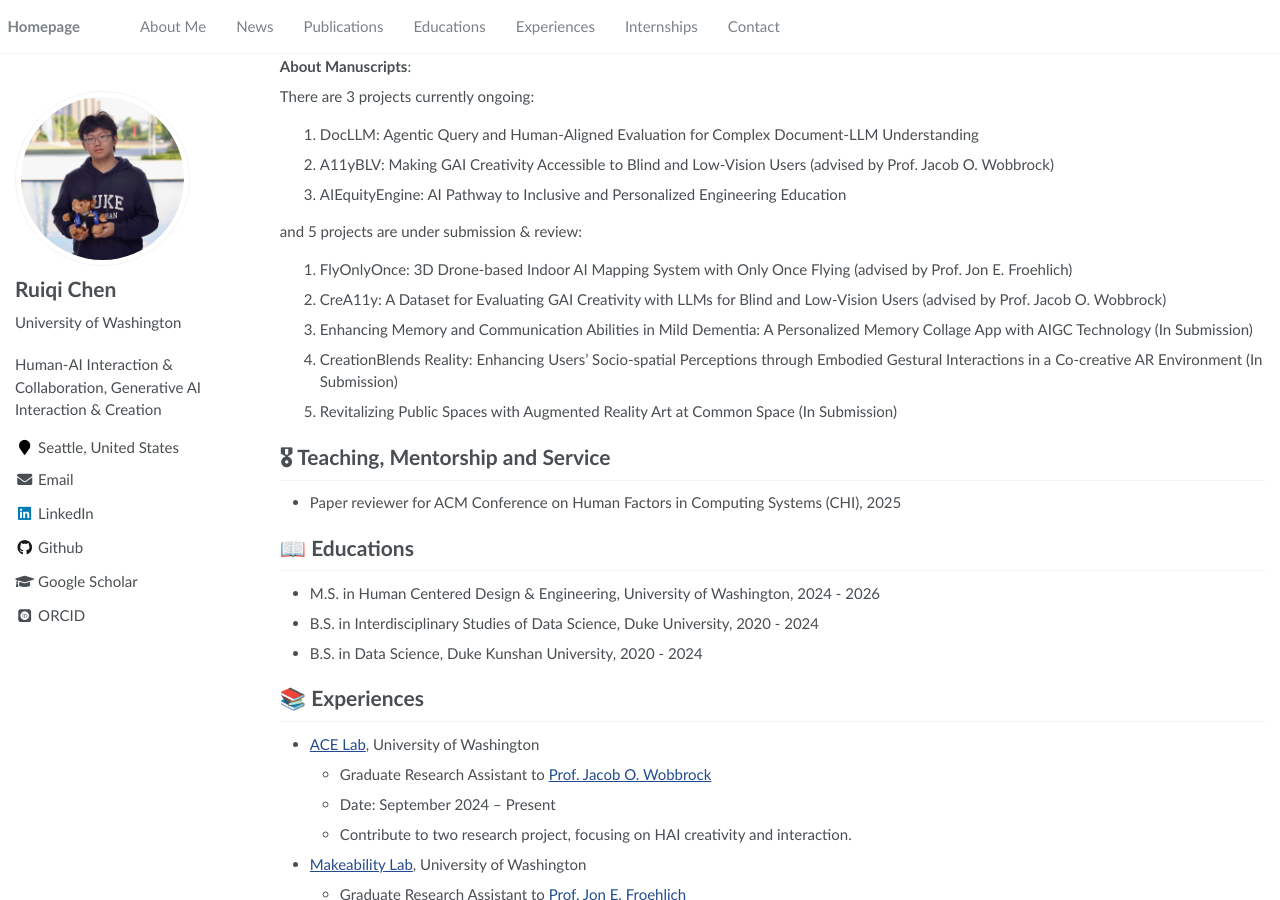
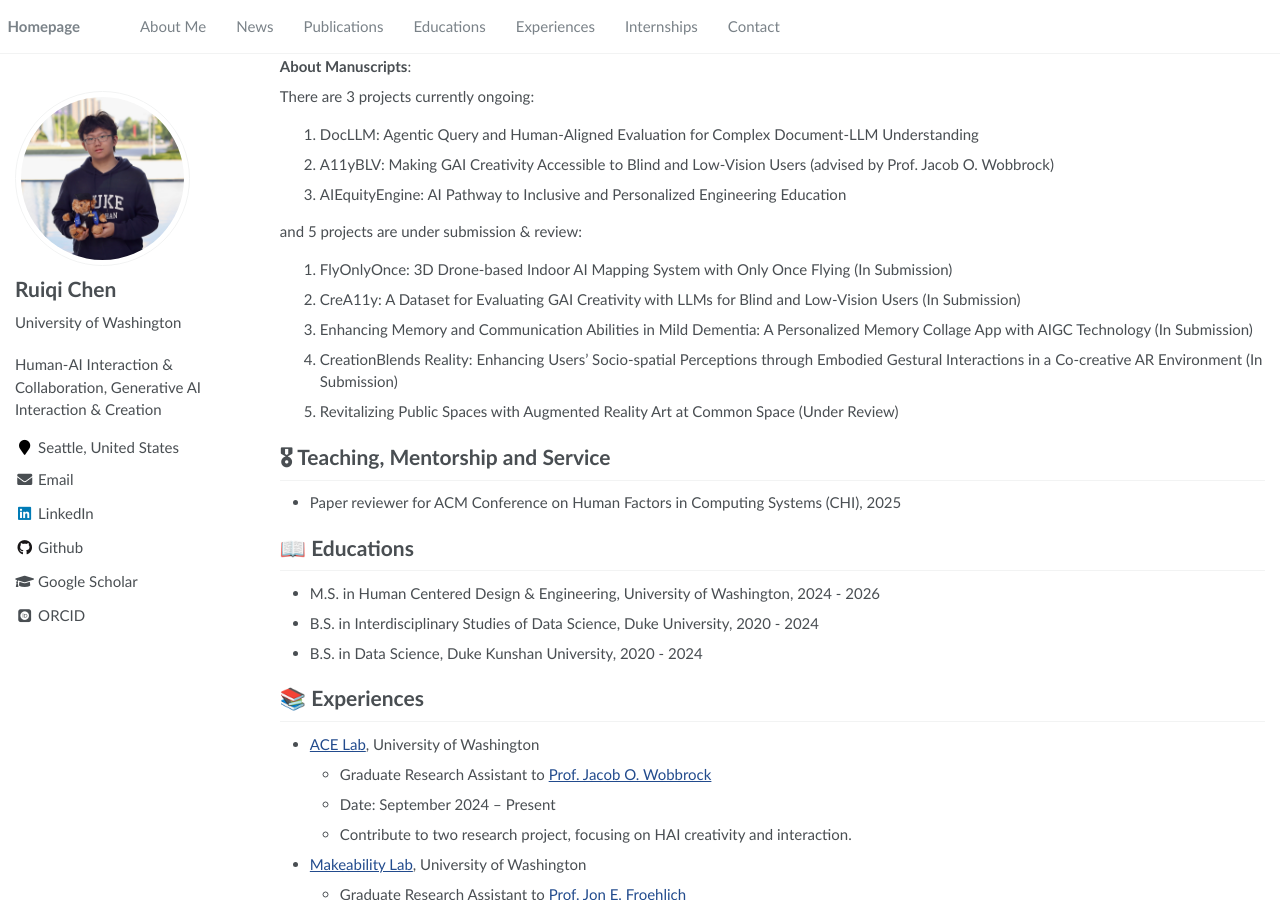
Before and after one commit to Ruiqi-Chen-0216/Ruiqi-Chen-0216.github.io, a Jekyll site: the page built from _pages/home.md, in a window 1280 px wide and 900 px high, scrolled down 1312 px. Built offline with Jekyll 4.4.1, drawn with Linux system fonts in a browser that asks for light colours; some web fonts are replaced.

Commit message:
Update home.md

```diff
--- a/_pages/home.md
+++ b/_pages/home.md
@@ -81,11 +81,11 @@
 3. AIEquityEngine: AI Pathway to Inclusive and Personalized Engineering Education
 
 and 5 projects are under submission & review:
-1. FlyOnlyOnce: 3D Drone-based Indoor AI Mapping System with Only Once Flying (advised by Prof. Jon E. Froehlich)
-2. CreA11y: A Dataset for Evaluating GAI Creativity with LLMs for Blind and Low-Vision Users (advised by Prof. Jacob O. Wobbrock)
+1. FlyOnlyOnce: 3D Drone-based Indoor AI Mapping System with Only Once Flying (In Submission)
+2. CreA11y: A Dataset for Evaluating GAI Creativity with LLMs for Blind and Low-Vision Users (In Submission)
 3. Enhancing Memory and Communication Abilities in Mild Dementia: A Personalized Memory Collage App with AIGC Technology (In Submission)
 4. CreationBlends Reality: Enhancing Users' Socio-spatial Perceptions through Embodied Gestural Interactions in a Co-creative AR Environment (In Submission)
-5. Revitalizing Public Spaces with Augmented Reality Art at Common Space (In Submission)
+5. Revitalizing Public Spaces with Augmented Reality Art at Common Space (Under Review)
 
 
 
```
